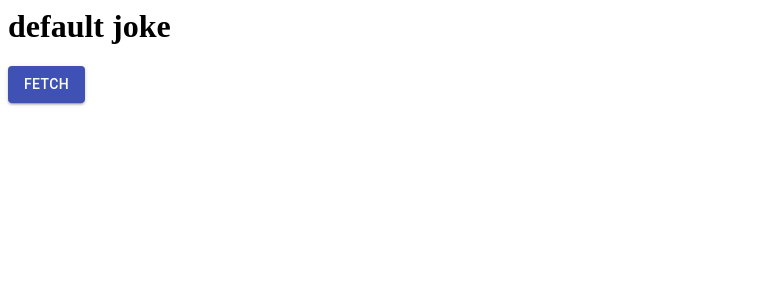
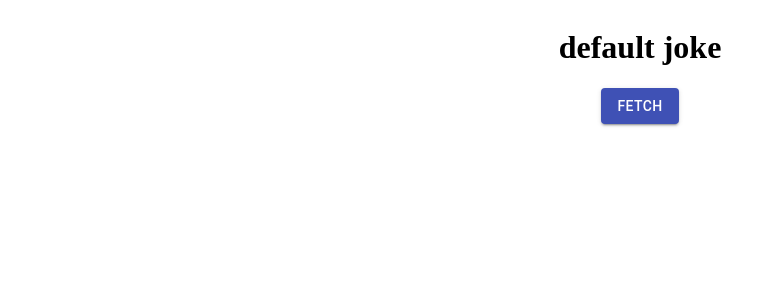
Before and after one commit to LittleTheFu/joke_ts, a React app: page / in a window 1280 px wide. Shown: the top 300 px of the page, without its empty margins (0-777 px from the left). Built offline with nearby package versions, Linux system fonts and the light colour scheme.

Commit message:
introduce material-ui's grid system

```diff
--- a/src/jokeApp.tsx
+++ b/src/jokeApp.tsx
@@ -1,7 +1,7 @@
 import * as React from 'react';
 import Button from '@material-ui/core/Button';
 import CircularProgress from '@material-ui/core/CircularProgress';
-
+import Grid from '@material-ui/core/Grid';
 import { useState } from 'react';
 
 // import FormGroup from '@material-ui/core/FormGroup';
@@ -90,11 +90,12 @@
 
     return (
         <div>
-            <h1>{joke}</h1>
-            <Button variant="contained" color="primary" onClick={fetchData}>
-                fetch
-            </Button>
-            {isLoading ? <CircularProgress color="secondary" /> : null}
+            <Grid container direction="column" justify="center" alignItems="center">
+                {isLoading ? <CircularProgress color="secondary" /> : <h1>{joke}</h1>}
+                <Button variant="contained" color="primary" onClick={fetchData}>
+                    fetch
+                </Button>
+            </Grid>
         </div>
     );
 };
```
